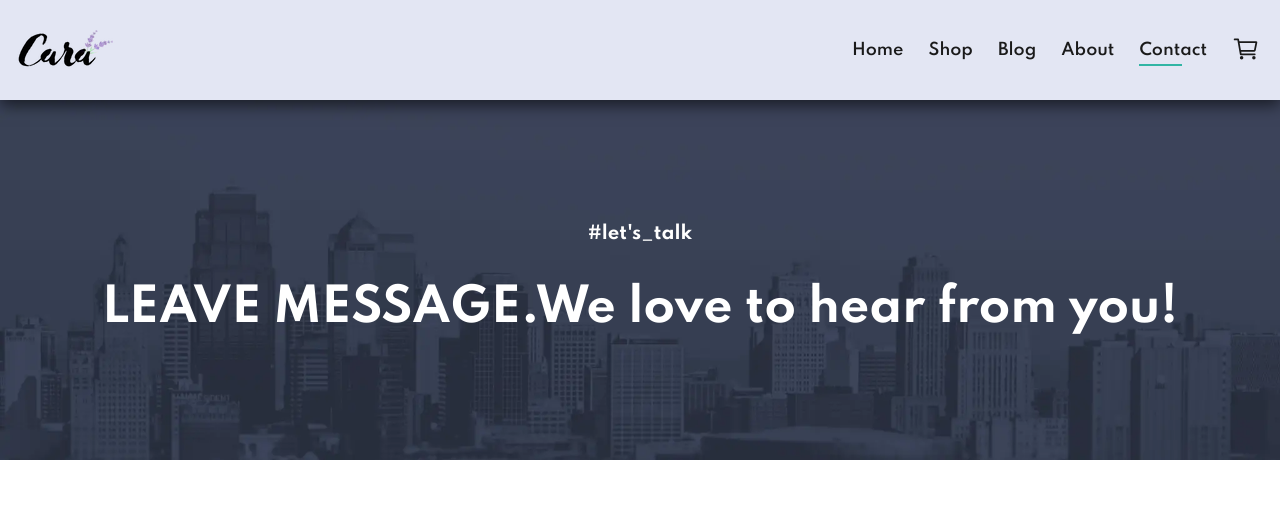
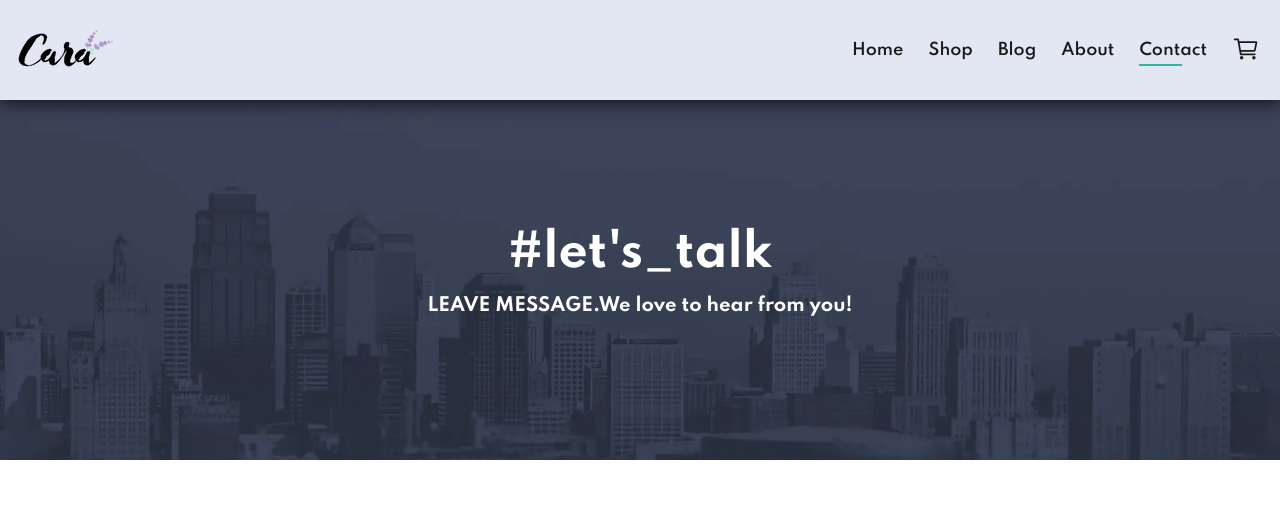
Before and after one commit to muwah9/E-Commerce, a plain HTML site: page contact.html in a window 1280 px wide. Shown: the top 517 px of the page. Drawn offline with Linux system fonts and the light colour scheme.

Commit message:
Update contact.html

```diff
--- a/contact.html
+++ b/contact.html
@@ -70,8 +70,8 @@
 		<main class="page">
 			<section class="banner banner--contact">
 				<div class="banner__container banner__container--contact">
-					<p class="banner__text">#let's_talk</p>
-					<h2 class="banner__title">LEAVE MESSAGE.We love to hear from you!</h2>
+					<h2 class="banner__title">#let's_talk</p>
+					<p class="banner__text">LEAVE MESSAGE.We love to hear from you!</h2>
 				</div>
 			</section>
 
```
